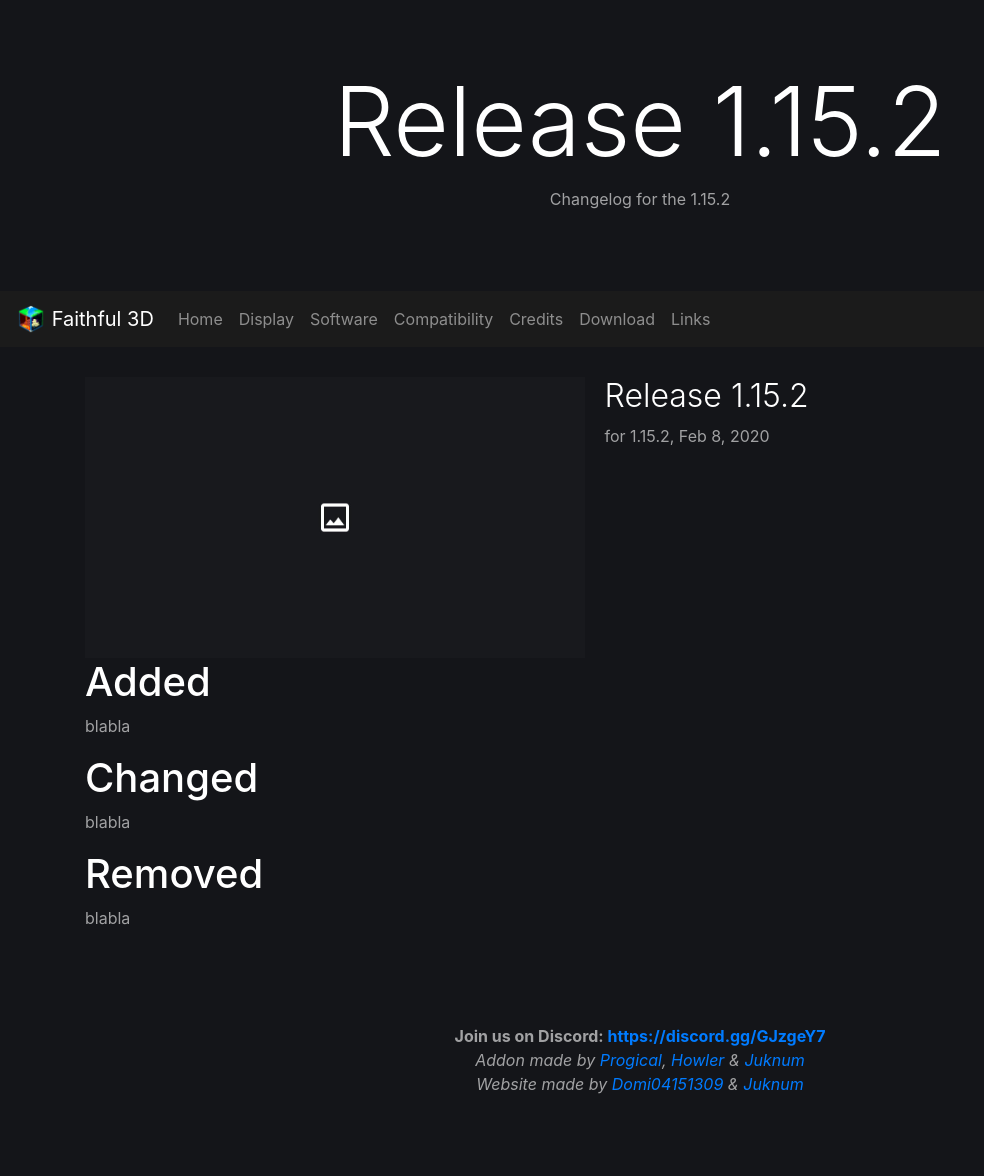
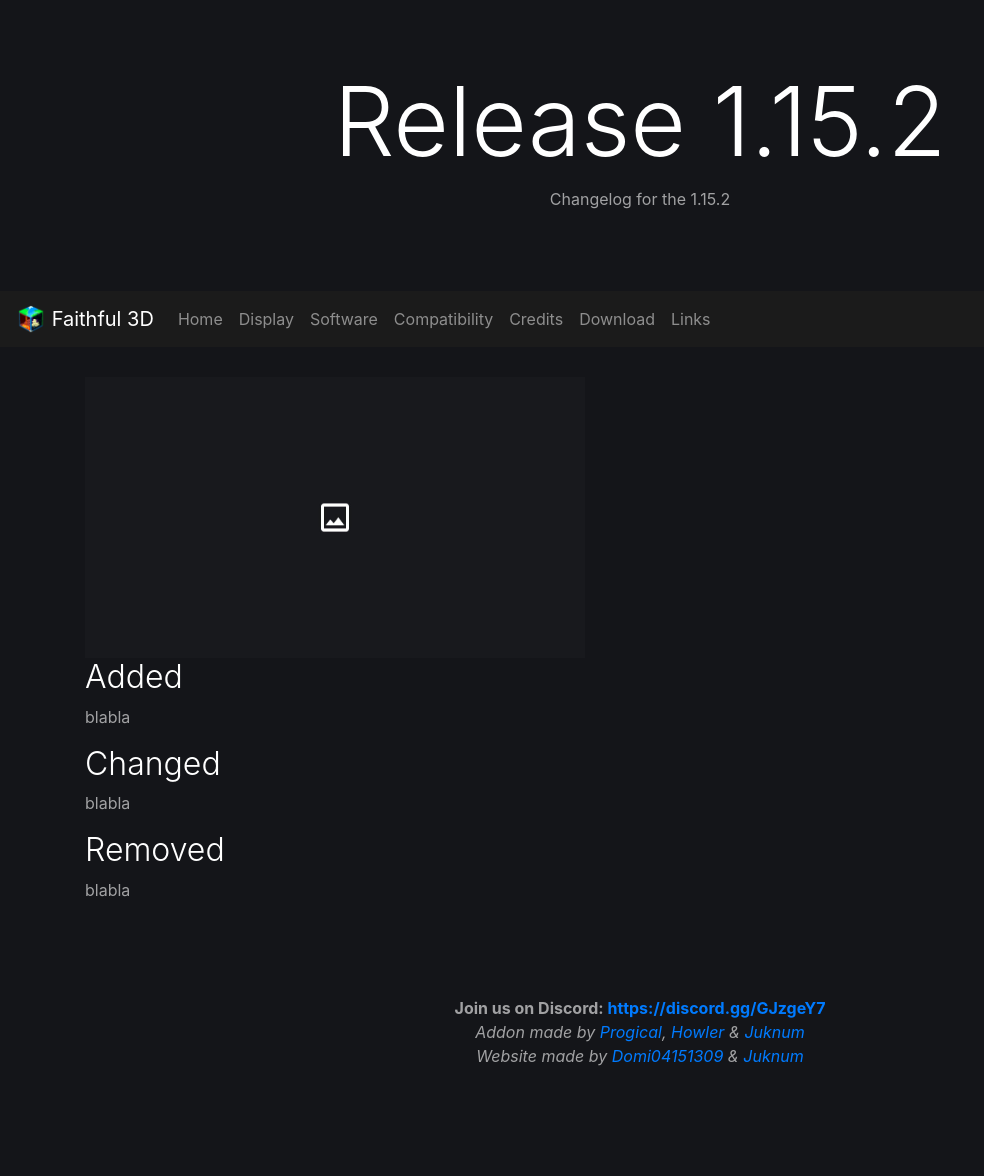
Before and after one commit to Faithful3D/Website, a Jekyll site: the page built from release_1_15_2.html, in a window 1280 px wide. Shown: the whole page, without its empty margins (0-984 px from the left). Built offline with Jekyll 4.4.1, drawn with Linux system fonts in a browser that asks for light colours; after the commit the page ends 1148 px from its top, so only the background shows below that.

Commit message:
tweaked a little bit

```diff
--- a/index.html
+++ b/index.html
@@ -90,9 +90,7 @@
   <h2>Release 1.15.2</h2>
   <p>
     for 1.15.2, Feb 8, 2020
-    <li class="nav-item">
-        <a class="nav-link" href="release_1_15_2">Read</a>
-    </li>
+    <a class="nav-link" href="release_1_15_2">Read</a>
   </p>
 </div>
 
--- a/release_1_15_2.html
+++ b/release_1_15_2.html
@@ -5,25 +5,19 @@
 ---
 
 <img src="./image/home/no_img.jpg" alt="Minecraft Screenshot" class="links-image">
-<div class="links-content">
-	<h2>Release 1.15.2</h2>
-	<p>
-    	for 1.15.2, Feb 8, 2020
-	</p>
-</div>
 
 <div>
-	<h1>Added</h1>
+	<h2>Added</h2>
 	<p>
 		blabla
 	</p>
 
-	<h1>Changed</h1>
+	<h2>Changed</h2>
 	<p>
 		blabla
 	</p>
 
-	<h1>Removed</h1>
+	<h2>Removed</h2>
 	<p>
 		blabla
 	</p>
```
